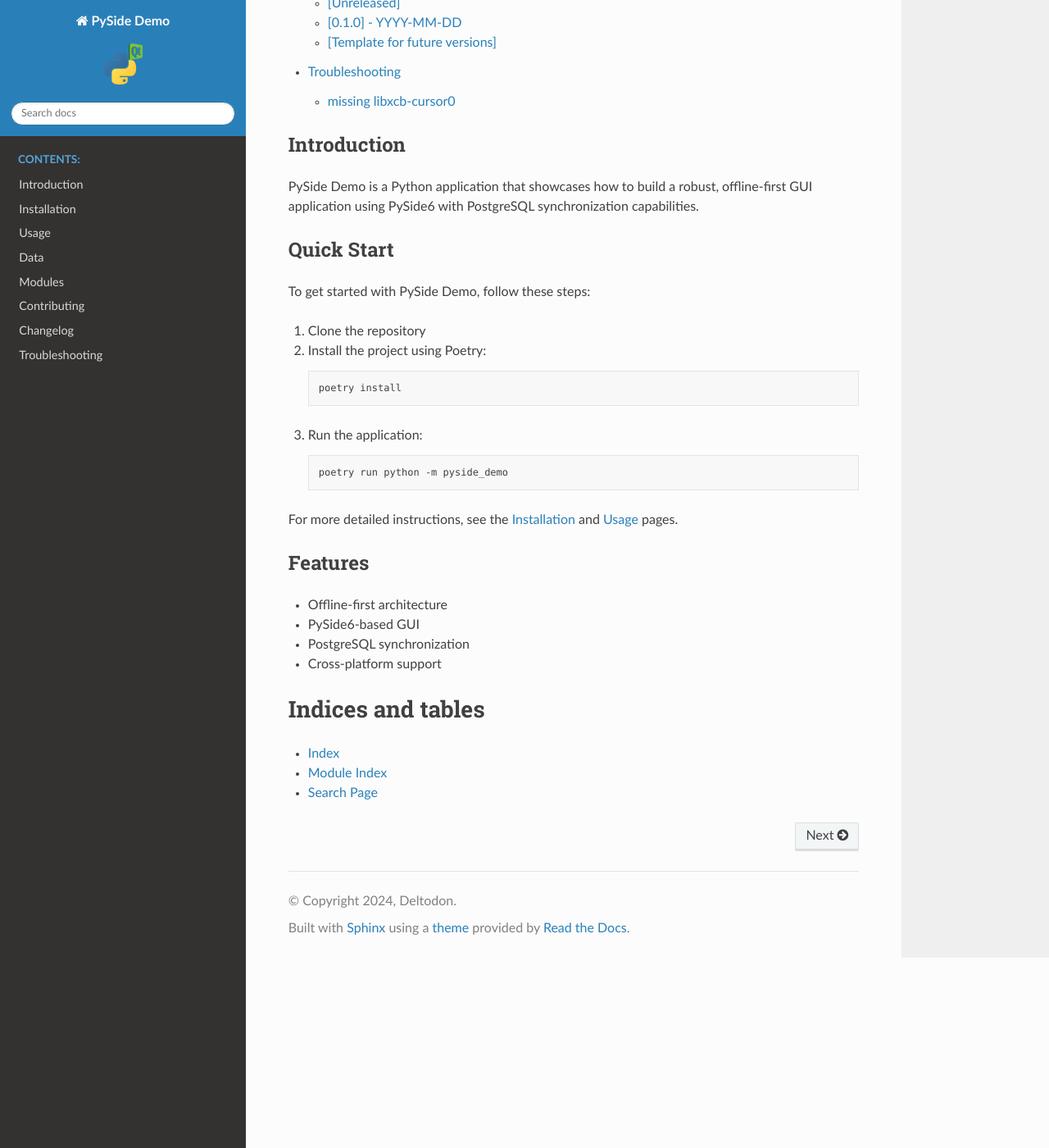
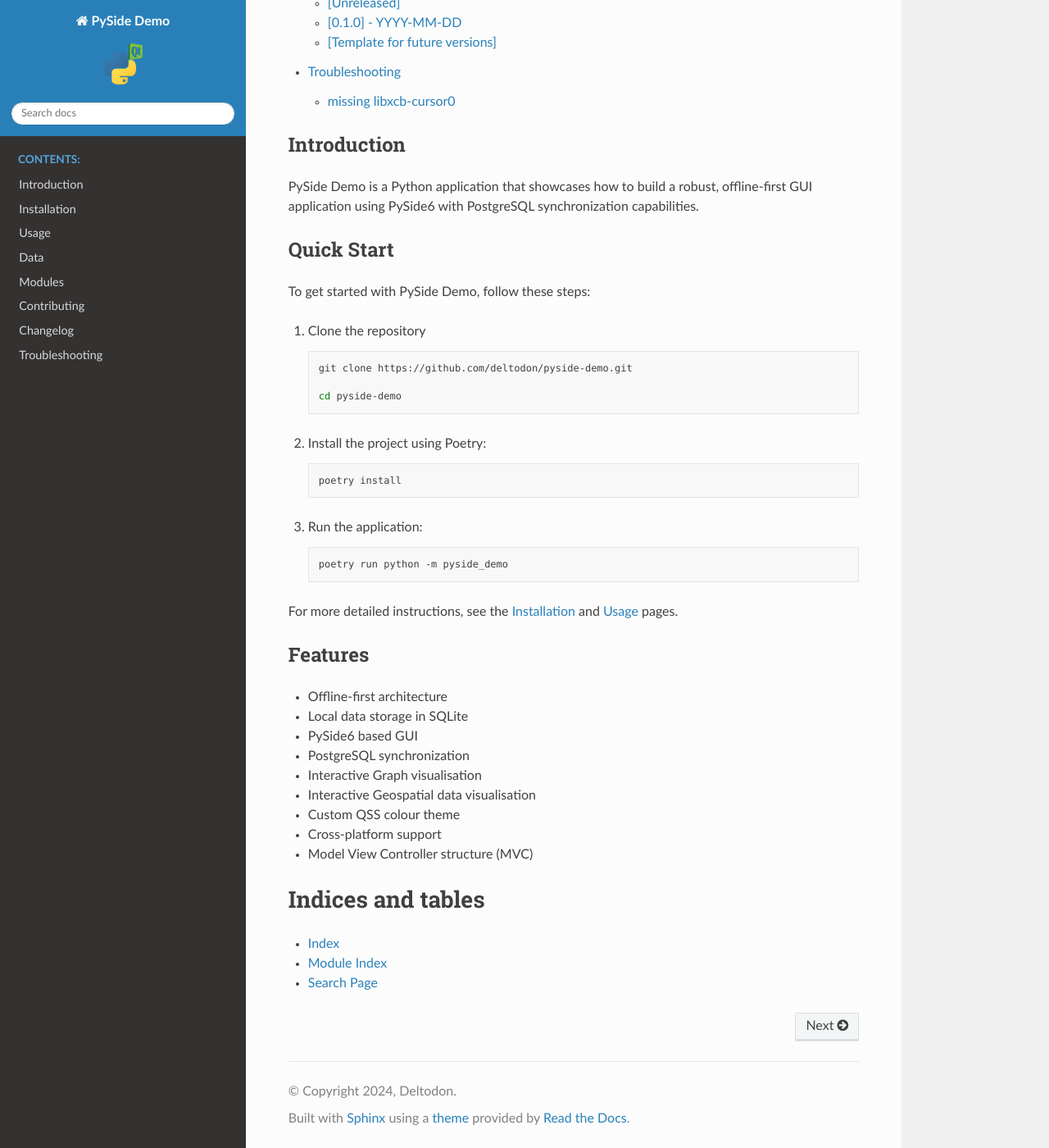
Before and after one commit to deltodon/pyside-demo, a Sphinx documentation site: the page built from docs/index.rst, in a window 1280 px wide and 1400 px high, scrolled down 1734 px. Shown: the whole window at 82% size. Built offline with Sphinx 7.4.7 and the Read the Docs theme 2.0.0, drawn with Linux system fonts in a browser that asks for light colours.

```diff
--- a/docs/index.rst
+++ b/docs/index.rst
@@ -32,6 +32,11 @@ To get started with PySide Demo, follow these steps:
 
 1. Clone the repository
 
+   .. code-block:: bash
+
+      git clone https://github.com/deltodon/pyside-demo.git
+
+      cd pyside-demo
 
 2. Install the project using Poetry:
 
@@ -51,9 +56,14 @@ Features
 --------
 
 - Offline-first architecture
-- PySide6-based GUI
+- Local data storage in SQLite
+- PySide6 based GUI
 - PostgreSQL synchronization
+- Interactive Graph visualisation
+- Interactive Geospatial data visualisation
+- Custom QSS colour theme
 - Cross-platform support
+- Model View Controller structure (MVC)
 
 Indices and tables
 ==================
```
Also changed, not shown: README.md (+16 -0 lines), 1 other file.
